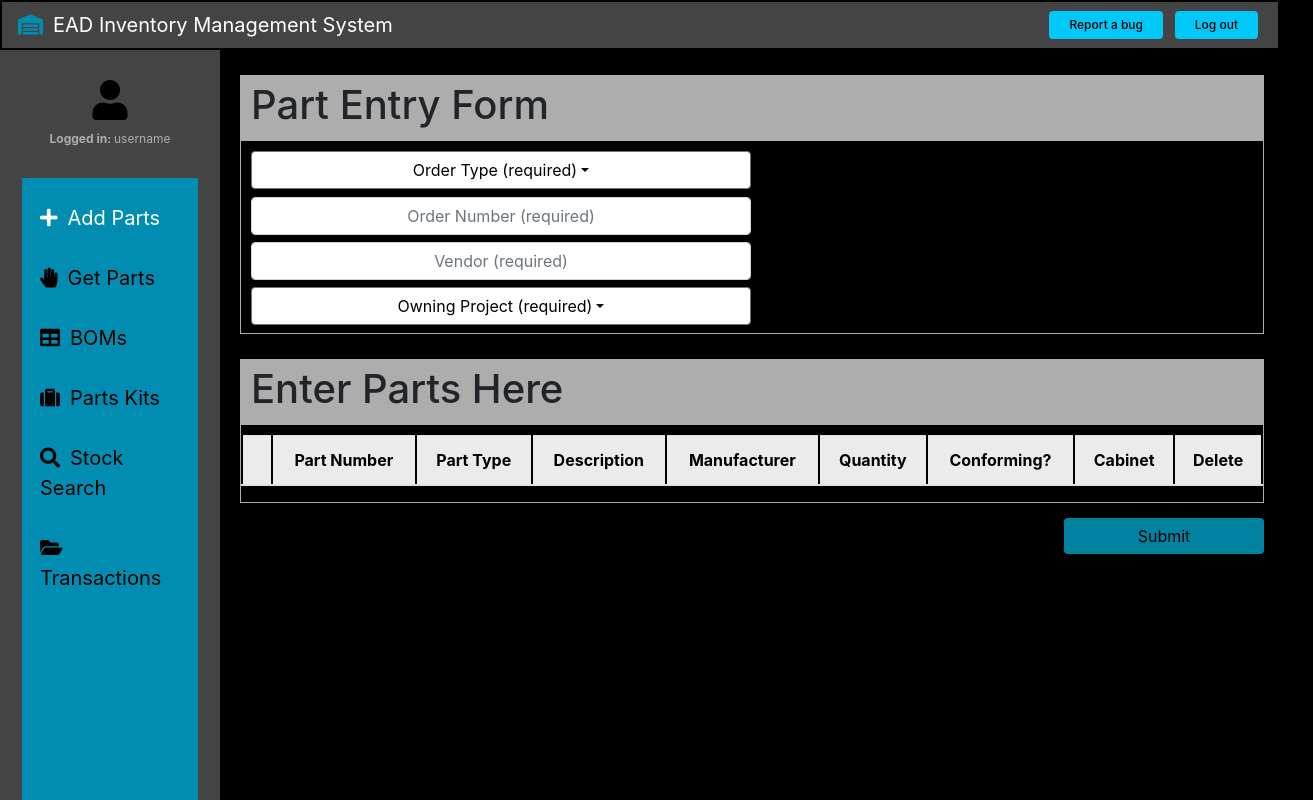
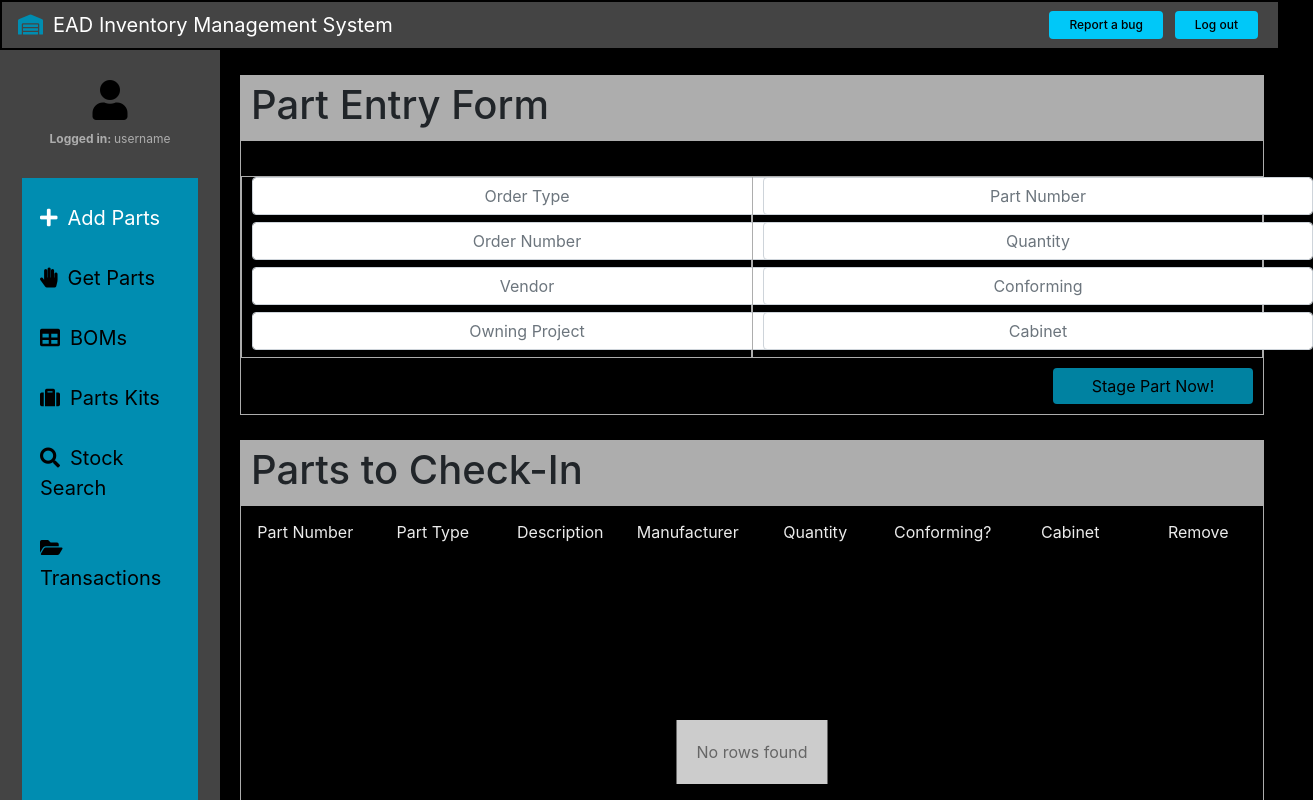
Before and after one commit to Nicolejeanne/inventory-mgmt, a React (Create React App) app in the folder client/: page /add in a window 1280 px wide. Shown: the top 800 px of the page, 1313 px wide, since content can reach past the window. Built offline with nearby package versions, Linux system fonts and the light colour scheme; no server answers.

Commit message:
fixed add page layout, worked on tables

```diff
--- a/client/src/components/Form/Dropdown.js
+++ b/client/src/components/Form/Dropdown.js
@@ -3,7 +3,7 @@ import React from "react";
 export function Dropdown(props) {
   return (
     <div className="dropdown" >
-    <button className="btn btn-secondary dropdown-toggle" style={{backgroundColor:"#ffffff", color:"#000000", width:500, textAlign:"center"}} type="button" id="dropdownMenuButton" data-toggle="dropdown" aria-haspopup="true" aria-expanded="false">
+    <button className="btn btn-secondary dropdown-toggle" style={{backgroundColor:"#ffffff", color:"#000000", width:550, textAlign:"center"}} type="button" id="dropdownMenuButton" data-toggle="dropdown" aria-haspopup="true" aria-expanded="false">
     {props.placeholder}
   </button>
   <a class="dropdown-item" href="#" {...props} />
--- a/client/src/components/Form/Input.js
+++ b/client/src/components/Form/Input.js
@@ -3,7 +3,7 @@ import React from "react";
 export function Input(props) {
   return (
     <div className="form-group" style={{marginBottom:7}}>
-      <input className="form-control" style={{width: 500, textAlign:"center"}} {...props} />
+      <input className="form-control" style={{width: 550, textAlign:"center"}} {...props} />
     </div>
   );
 }
--- /dev/null
+++ b/client/src/components/Form/StageBtn.js
@@ -0,0 +1,9 @@
+import React from "react";
+
+export function StageBtn(props) {
+  return (
+    <button {...props} style={{ float: "right", margin: 10, backgroundColor:"#00c8f8", border:"#000000", color:"#000000", width: 200 }} className="btn btn-success">
+      {props.children}
+    </button>
+  );
+}
--- a/client/src/components/Form/index.js
+++ b/client/src/components/Form/index.js
@@ -3,3 +3,4 @@ export * from "./TextArea";
 export * from "./FormBtn";
 export * from "./Dropdown";
 export * from "./Table";
+export * from "./StageBtn";
--- a/client/src/pages/AddParts/Add.js
+++ b/client/src/pages/AddParts/Add.js
@@ -2,11 +2,15 @@ import React, { Component } from "react";
 // import API from "../../utils/API";
 import Jumbotron from "../../components/Jumbotron/index";
 import { Col, Row, Container } from "../../components/Grid";
+// import makeData from "../../utils/addUtils";
+// import DeleteBtn from "../../components/DeleteBtn/index";
+import ReactTable from "react-table";
+import "react-table/react-table.css";
 import {
   Input,
   FormBtn,
   Dropdown,
-  Table
+  StageBtn
 } from "../../components/Form";
 
 class Add extends Component {
@@ -64,6 +68,7 @@ class Add extends Component {
   // };
 
   render() {
+    const { data } = this.state;
     return (
       <div>
         <Container fluid>
@@ -71,64 +76,136 @@ class Add extends Component {
             <Col size="md-12">
               <Jumbotron>
                 <h1>Part Entry Form</h1>
+
               </Jumbotron>
-              <form style={{ paddingLeft: 10 }}>
-                <Dropdown
+              <Container>
+          <Row>
+            <Col size="md-6">
+              <form style={{ paddingLeft: 10, width: 500 }}>
+                <Input
                   value={this.state.orderType}
                   onChange={this.handleInputChange}
                   name="orderType"
-                  placeholder="Order Type (required)"
+                  placeholder="Order Type"
                 />
                 <Input
                   value={this.state.orderNumber}
                   onChange={this.handleInputChange}
                   name="orderNumber"
-                  placeholder="Order Number (required)"
+                  placeholder="Order Number"
                 />
                 <Input
                   value={this.state.vendor}
                   onChange={this.handleInputChange}
                   name="vendor"
-                  placeholder="Vendor (required)"
+                  placeholder="Vendor"
                 />
-                <Dropdown
+                <Input
                   value={this.state.project}
                   onChange={this.handleInputChange}
                   name="project"
-                  placeholder="Owning Project (required)"
+                  placeholder="Owning Project"
                 />
-                {/* <TextArea
-                value={this.state.synopsis}
-                onChange={this.handleInputChange}
-                name="synopsis"
-                placeholder="Synopsis (Optional)"
-              /> */}
+                </form>
+                </Col>
+
+            <Col size="md-6">
+                <form style={{ paddingLeft: 10}}>
+                <Input
+                  value={this.state.partNumber}
+                  onChange={this.handleInputChange}
+                  name="partNumber"
+                  placeholder="Part Number"
+                />
+                <Input
+                  value={this.state.quantity}
+                  onChange={this.handleInputChange}
+                  name="quantity"
+                  placeholder="Quantity"
+                />
+                <Input
+                  value={this.state.conforming}
+                  onChange={this.handleInputChange}
+                  name="conforming"
+                  placeholder="Conforming"
+                />
+                <Input
+                  value={this.state.cabinet}
+                  onChange={this.handleInputChange}
+                  name="cabinet"
+                  placeholder="Cabinet"
+                />
               </form>
+              </Col>
+          </Row>
+        </Container>
+
+              <StageBtn
+          disabled={
+            !(
+              this.state.orderType &&
+              this.state.orderNumber &&
+              this.state.vendor &&
+              this.state.project
+            )
+          }
+          onClick={this.handleStagePart}
+        >
+          Stage Part Now!
+        </StageBtn>
             </Col>
+
 
             <Col size="md-12">
               <Jumbotron>
-                <h1>Enter Parts Here</h1>
+                <h1>Parts to Check-In</h1>
               </Jumbotron>
-              <Table />
+        <ReactTable
+        style={{ color: "#ebebeb" }}
+        // filterable
+        //   defaultFilterMethod={(filter, row) =>
+        //     String(row[filter.id]) === filter.value}
+          // data={data}
 
-              {/* <List>
-                {this.state.books.map(book => {
-                  return (
-                    <ListItem key={book._id}>
-                      <a href={"/books/" + book._id}>
-                        <strong>
-                          {book.title} by {book.author}
-                        </strong>
-                      </a>
-                      <DeleteBtn onClick={() => this.deleteBook(book._id)} />
-                    </ListItem>
-                  );
-                })}
-              </List>
-            ) : (
-              <h3>No Results to Display</h3>
-            )} */}
+          columns={[
+            {
+              Header: "Part Number",
+              accessor: "partNumber"
+            },
+            {
+              Header: "Part Type",
+              accessor: "partType"
+            },
+            {
+              Header: "Description",
+              accessor: "description"
+            },
+            {
+              Header: "Manufacturer",
+              accessor: "manufacturer"
+            },
+            {
+              Header: "Quantity",
+              accessor: "quantity"
+            },
+            {
+              Header: "Conforming?",
+              accessor: "conforming"
+            },
+            {
+              Header: "Cabinet",
+              accessor: "cabinet"
+            },
+            {
+              Header: "Remove",
+
+              accessor: "remove"
+            }
+              ]}
+
+          defaultPageSize={10}
+          className="-striped -highlight"
+        />
             </Col>
           </Row>
         </Container>
--- /dev/null
+++ b/client/src/utils/Utils.js
@@ -0,0 +1,37 @@
+import React from "react";
+import API from "./API";
+
+const range = len => {
+    const arr = [];
+    for (let i = 0; i < len; i++) {
+      arr.push(i);
+    }
+    return arr;
+  };
+
+const newParts = () => {
+  return API.getParts()
+}
+  // const newPart = () => {
+  // const statusChance = Math.random();
+  //   return {
+  //     firstName: namor.generate({ words: 1, numbers: 0 }),
+  //     lastName: namor.generate({ words: 1, numbers: 0 }),
+  //     age: Math.floor(Math.random() * 30),
+  //     visits: Math.floor(Math.random() * 100),
+  //     progress: Math.floor(Math.random() * 100),
+  //     status:
+  //       statusChance > 0.66
+  //         ? "relationship"
+  //         : statusChance > 0.33 ? "complicated" : "single"
+  //   };
+  // };
+
+  export default function makeData(len = 50) {
+    return range(len).map(d => {
+      return {
+        ...newParts(),
+        children: range(10).map(newParts)
+      };
+    });
+  }
```
Also changed, not shown: client/src/pages/GetParts/Get.js (+73 -45 lines), client/src/utils/addUtils.js (added), 1 other file (tests, documents, lock files or other folders).
